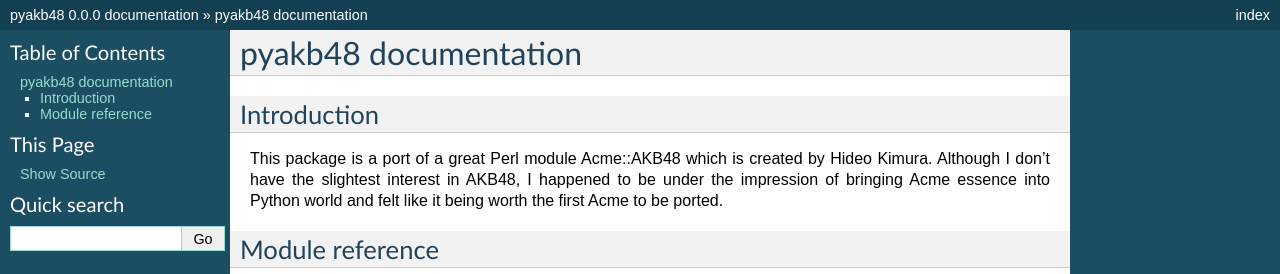
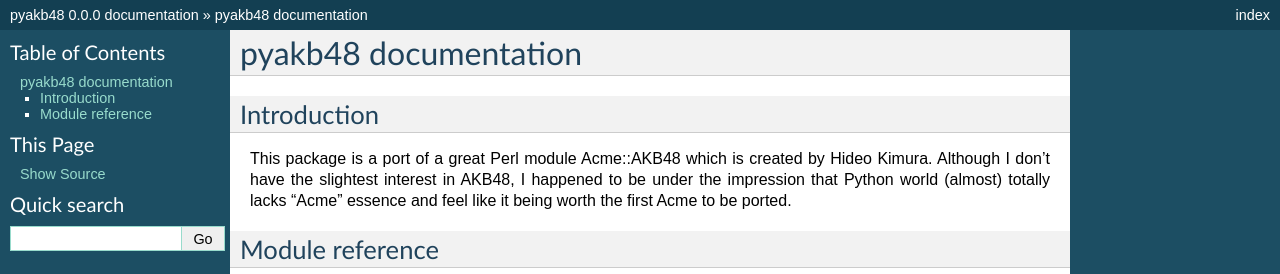
Before and after one commit to moriyoshi/pyakb48, a Sphinx documentation site: the page built from docs/source/index.rst, in a window 1280 px wide, cut to the strip 0-274 px from the top of the page. Built offline with Sphinx 7.4.7, drawn with Linux system fonts in a browser that asks for light colours.

Commit message:
Some grammatical correction.

```diff
--- a/docs/source/index.rst
+++ b/docs/source/index.rst
@@ -8,7 +8,7 @@
 
 Introduction
 ------------
-This package is a port of a great Perl module Acme::AKB48 which is created by Hideo Kimura.  Although I don't have the slightest interest in AKB48,  I happened to be under the impression of bringing Acme essence into Python world and felt like it being worth the first Acme to be ported.
+This package is a port of a great Perl module Acme::AKB48 which is created by Hideo Kimura.  Although I don't have the slightest interest in AKB48,  I happened to be under the impression that Python world (almost) totally lacks "Acme" essence and feel like it being worth the first Acme to be ported.
 
 Module reference
 ----------------
```
